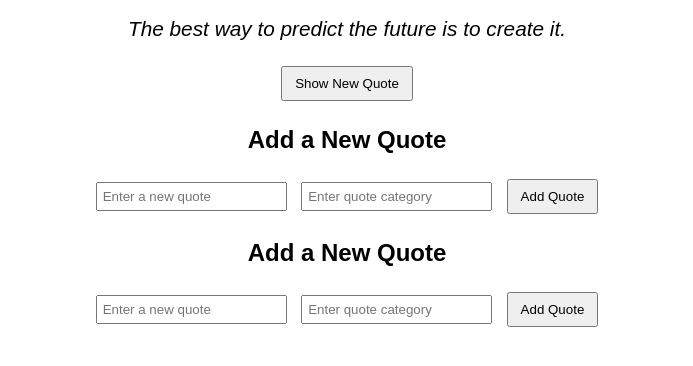
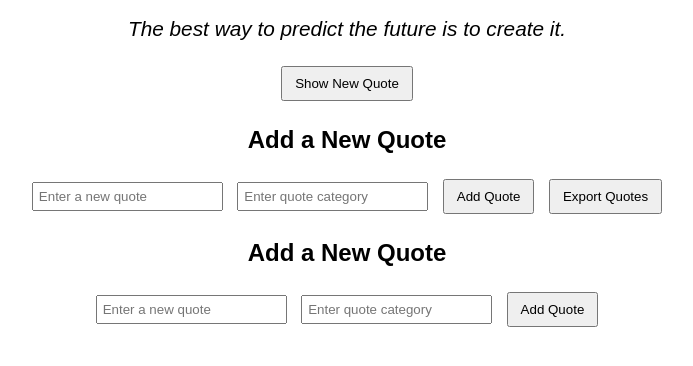
Before and after one commit to EdwardEdi05/alx_fe_javascript, a plain HTML site: page dom-manipulation/index.html in a window 1280 px wide. Shown: the part 110-476 px from the top of the page, without its empty margins (293-986 px from the left). Drawn offline with Linux system fonts and the light colour scheme.

```diff
--- a/dom-manipulation/index.html
+++ b/dom-manipulation/index.html
@@ -48,6 +48,7 @@
     <input id="newQuoteText" type="text" placeholder="Enter a new quote" />
     <input id="newQuoteCategory" type="text" placeholder="Enter quote category" />
     <button id="addQuote">Add Quote</button>
+    <button onclick="exportQuotes()">Export Quotes</button>
   </div>
 
   <script src="script.js"></script>
```
